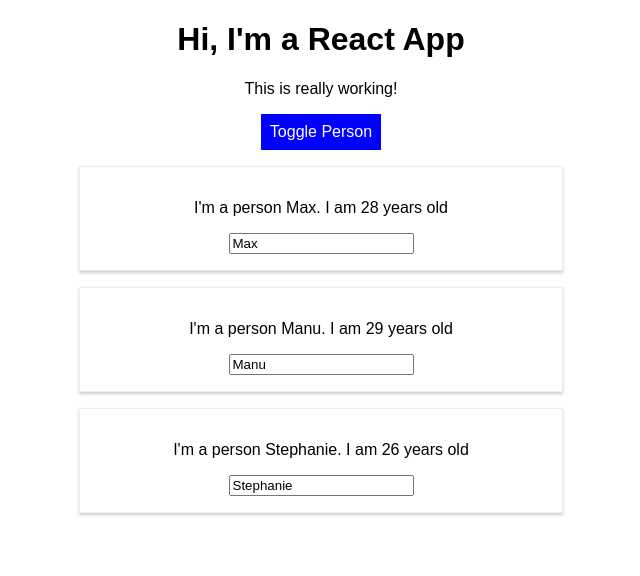
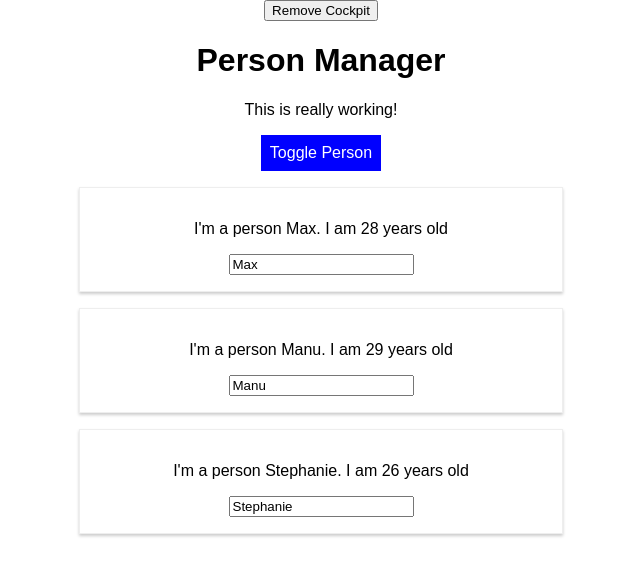
Before and after one commit to mir-wazidur-rahman/react-complete-guide, a React app: page / in a window 1280 px wide. Both pictures are taken after a click on the button "Toggle Person". Shown: the top 576 px of the page, without its empty margins (319-959 px from the left). Built offline with nearby package versions, Linux system fonts and the light colour scheme.

Commit message:
useEffect

```diff
--- a/src/components/Cockpit/Cockpit.js
+++ b/src/components/Cockpit/Cockpit.js
@@ -1,8 +1,27 @@
-import React from 'react';
+import React,{ useEffect } from 'react';
 
 import cssclass from './Cockpit.css';
 
 const cockpit = ( props ) => {
+
+    useEffect(() => {
+      console.log('[Cockpit.js] useEffect');
+
+      const timer = setTimeout(() => {
+        alert('Saved data to cloud!');
+      },1000);
+      return () => {
+        clearTimeout(timer);
+        console.log('[Cockpit.js] cleanup in useEffect');
+      }
+    },[]);
+
+    useEffect(() => {
+      console.log('[Cockpit.js] 2nd useEffect');
+      return () => {
+        console.log('[Cockpit.js] cleanup work in 2nd useEffect');
+      };
+    });
 
     const classes = [];
 
@@ -21,7 +40,7 @@ const cockpit = ( props ) => {
 
     return (
     <div className={cssclass.Cockpit}>
-        <h1>Hi, I'm a React App</h1>
+        <h1>{props.title}</h1>
         <p className={classes.join(' ')}>This is really working!</p>
         <button className={btnClass} alt={props.showPersons} onClick={props.clicked}>Toggle Person</button>
     </div>
--- a/src/components/Persons/Person/Person.js
+++ b/src/components/Persons/Person/Person.js
@@ -1,18 +1,20 @@
-import React from 'react';
+import React, {Component} from 'react';
 import cssclass from './Person.css';
 // import styled from 'styled-components';
 
-const person = (props) => {
+class Person extends Component{
 
+    render(){
+        console.log('[Person.js] renderrig...')
 
+            return (
+                    <div className={cssclass.Person}>
+                        <p onClick={this.props.click}>I'm a person {this.props.name}. I am {this.props.age} years old </p>
+                        <p>{this.props.children}</p>
+                        <input type="text" onChange={this.props.changed} value={this.props.name}/>
+                    </div>
+            );
+    };
+}
 
-return (
-        <div className={cssclass.Person}>
-            <p onClick={props.click}>I'm a person {props.name}. I am {props.age} years old </p>
-            <p>{props.children}</p>
-            <input type="text" onChange={props.changed} value={props.name}/>
-        </div>
-    );
-};
-
-export default person;
+export default Person;
--- a/src/components/Persons/Persons.js
+++ b/src/components/Persons/Persons.js
@@ -1,15 +1,46 @@
-import React from 'react';
+import React, { Component } from 'react';
 
-import Person from './Person/Person'
+import Person from './Person/Person';
 
 
-const persons = (props) =>  props.persons.map( (person , index) => {
-        return <Person
-                  click={() => props.clicked( index )}
-                  name = {person.name}
-                  age = {person.age}
-                  key = {person.id}
-                  changed = {(event) => props.changed(event, person.id)}/>
-      });
+class Persons extends Component{
 
-export default persons;
+      // static getDerivedStateFromProps(props ,  state){
+      //       console.log('[Perosns.js] getDerivedStateFromProps');
+      //       return state;
+      // };
+
+      shouldComponentUpdate( nextProps , nextState ){
+            console.log('[Perons.js] shouldComponentUpdate');
+            return true; //must return true or false
+      };
+
+      getSnapshotBeforeUpdate( prevProps , prevSnapshot ){
+            console.log('[Persons.js] getSnapshotBeforeUpdate');
+            return {message: 'Snapshot!'};
+      };
+
+      componentDidUpdate( prevProps, prevState , snapshot){
+            console.log('[Persons.js] componentDidUpdate');
+            console.log(snapshot);
+      };
+
+      componentWillUnmount(){
+            console.log('[Persons.js] componentWillUnmount');
+      };
+
+      render (){
+            console.log('[Persons.js] renderring...');
+            return this.props.persons.map( (person , index) => {
+                  return <Person
+                      click={() => this.props.clicked( index )}
+                      name = {person.name}
+                      age = {person.age}
+                      key = {person.id}
+                      changed = {(event) => this.props.changed(event, person.id)}/>
+          });
+      }
+}
+
+
+export default Persons;
--- a/src/containers/App.js
+++ b/src/containers/App.js
@@ -7,6 +7,11 @@ import Cockpit from '../components/Cockpit/Cockpit';
 
 
 class App extends Component {
+
+  constructor(props){
+    super(props);
+    console.log('[App.js] constructor');
+  }
   state = {
     persons: [
       { id: 'ab1', name: 'Max', age: 28 },
@@ -14,8 +19,27 @@ class App extends Component {
       { id: 'ab3', name: 'Stephanie', age: 26 }
     ],
     otherState: 'some other value',
-    showPersons: false
+    showPersons: false,
+    showCockpit: true
   };
+
+  static getDerivedStateFromProps(props,state){
+    console.log('[App.js] getDerivedStateFromPros ', props);
+    return state;
+  }
+
+  componentDidMount(){
+    console.log('[App.js] componentDidMount');
+  }
+
+  //if not included by default true
+  shouldComponentUpdate(nextProps, nextState){
+    console.log('[App.js] shouldComponentUpdate');
+    return true;
+  }
+  componentDidUpdate(){
+    console.log('[App.js] componentDidUpdate');
+  }
 
   nameChangeHandler = ( event, id) => {
     // console.log('Was clicked!');
@@ -53,7 +77,7 @@ class App extends Component {
   }
 
   render() {
-
+    console.log('[App.js] render');
     let persons = null;
 
 
@@ -72,10 +96,18 @@ class App extends Component {
     return (
 
       <div className={cssclass.App}>
-        <Cockpit
+        <button onClick={() => {
+          this.setState( {showCockpit: false} )}
+          }
+        >
+          Remove Cockpit
+        </button>
+        {this.state.showCockpit ? <Cockpit
+          title={this.props.appTitle}
           showPersons={this.state.showPersons}
           clicked={this.togglePersonHandler}
-          persons={this.state.persons}/>
+          persons={this.state.persons}/> :
+          null}
         {persons}
       </div>
     );
--- a/src/index.js
+++ b/src/index.js
@@ -4,5 +4,5 @@ import './index.css';
 import App from './containers/App';
 import registerServiceWorker from './registerServiceWorker';
 
-ReactDOM.render(<App/>, document.getElementById('root'));
+ReactDOM.render(<App appTitle="Person Manager"/>, document.getElementById('root'));
 registerServiceWorker();
```
